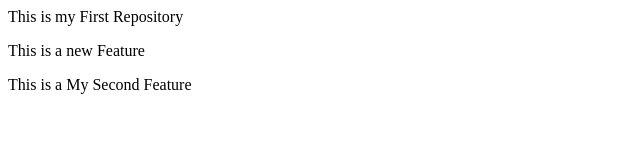
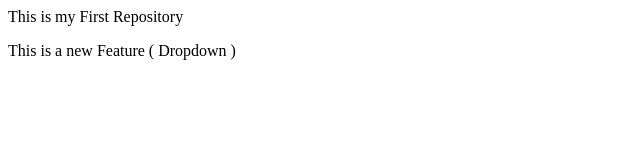
Before and after one commit to Gautam-Rathour/First-Repository, a plain HTML site: page index.html in a window 1280 px wide. Shown: the whole page, without its empty margins (0-640 px from the left). Drawn offline with Linux system fonts and the light colour scheme.

Commit message:
Add Dropdown

```diff
--- a/index.html
+++ b/index.html
@@ -1,3 +1,2 @@
 <p>This is my First Repository</p>
-<p>This is a new Feature</p>
-<p>This is a My Second Feature</p>
+<p>This is a new Feature ( Dropdown )</p>
```
